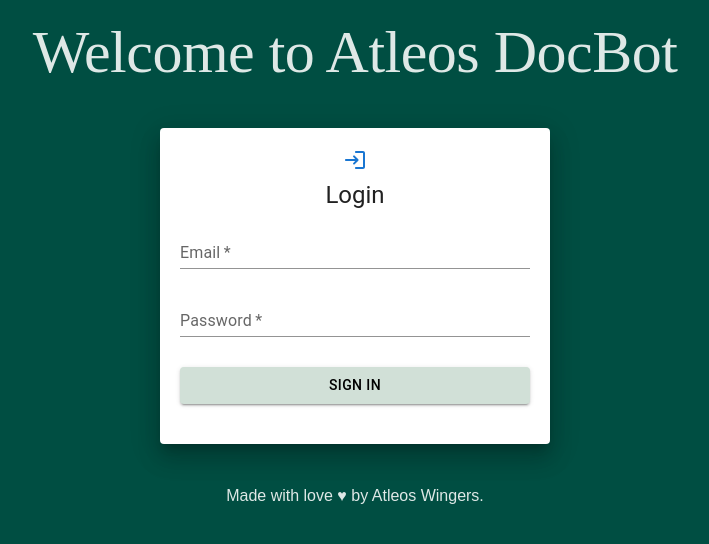
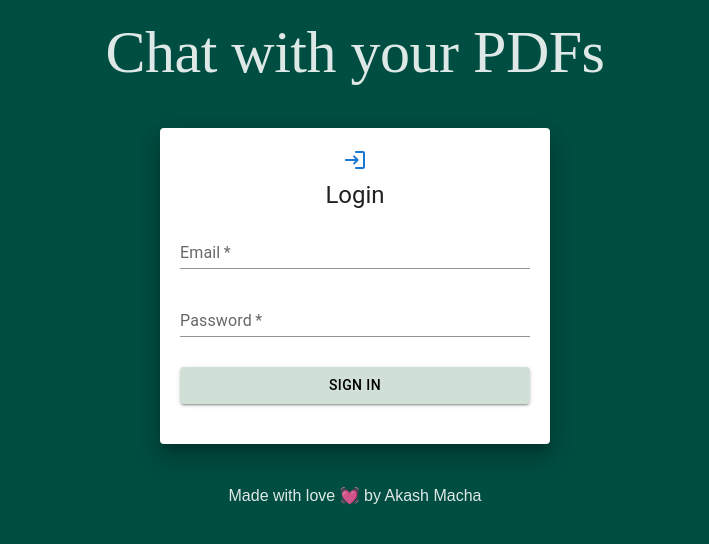
Before and after one commit to Akash-Macha/pdf-ai-chat-app, a React (Vite) app in the folder front-end/: page / in a window 1280 px wide. Shown: the top 544 px of the page, without its empty margins (301-1010 px from the left). Built offline with nearby package versions, Linux system fonts and the light colour scheme.

Commit message:
Updated texts

```diff
--- a/front-end/src/components/Footer/Footer.jsx
+++ b/front-end/src/components/Footer/Footer.jsx
@@ -1,8 +1,8 @@
 const Footer = () => {
   return (
     <span>
-      Made with love ♥ by Atleos Wingers.
-      {/* Made with love 💓 by Akash Macha */}
+      {/* Made with love ♥ by Atleos Wingers. */}
+      Made with love 💓 by Akash Macha
     </span>
   );
 }
--- a/front-end/src/components/Header/Header.jsx
+++ b/front-end/src/components/Header/Header.jsx
@@ -6,7 +6,7 @@ const Header = () => {
       <Typography variant='h2' gutterBottom style={{
         fontFamily: 'Sora',
       }}>
-        Welcome to Atleos DocBot
+        Chat with your PDFs
       </Typography>
     </>
   );
--- a/front-end/src/components/PdfUploadScreen/PdfUploadScreen.jsx
+++ b/front-end/src/components/PdfUploadScreen/PdfUploadScreen.jsx
@@ -65,7 +65,7 @@ const PdfUploadScreen = () => {
     <div style={{
       paddingTop: 450,
     }}>
-      This is a prototype. So please do not upload any confidential PDFs, as we use the Open AI's gpt-3.5-turbo Model.
+      Please do not upload any confidential PDFs, as we use OpenAI's gpt-3.5-turbo model rather than a local one.
     </div>
     </>
   );
```
